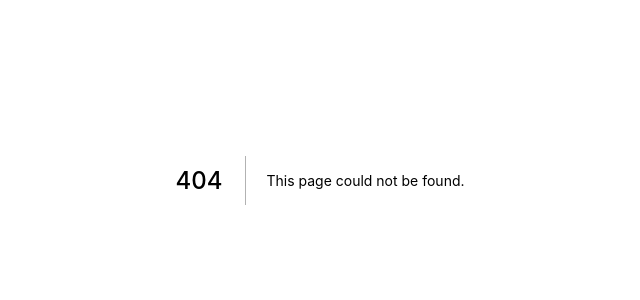
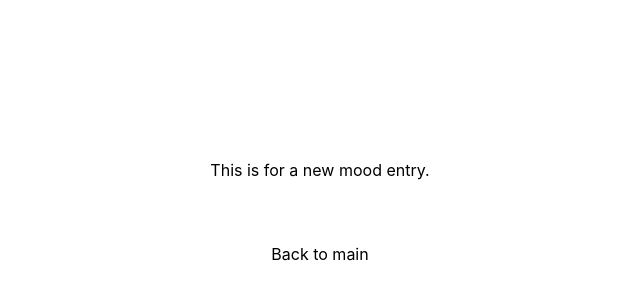
Before and after one commit to darren-stoll/mood-tracker, a Next.js app: page /MoodEntry in a window 1280 px wide. Before the commit this address had no page. Shown: the part 220-520 px from the top of the page, without its empty margins (320-960 px from the left). Built offline with nearby package versions, Linux system fonts and the light colour scheme.

Commit message:
Actually changing file names, since case was previously ignored.

```diff
--- /dev/null
+++ b/components/Footer.tsx
@@ -0,0 +1,9 @@
+import Link from 'next/link'
+
+export const Footer = () => {
+  return (
+    <Link href="../">
+      <a>Back to main</a>
+    </Link>
+  )
+}
--- /dev/null
+++ b/pages/MoodEntry.tsx
@@ -0,0 +1,15 @@
+import styles from '../styles/MoodEntry.module.css'
+import { Footer } from '../components/Footer'
+
+const MoodEntry = () => {
+  return (
+    <div className="container">
+      <main className="main">
+        This is for a new mood entry.
+      </main>
+      <Footer />
+    </div>
+  )
+}
+
+export default MoodEntry
```
Also changed, not shown: components/Button.tsx (added, +16 -0 lines).
